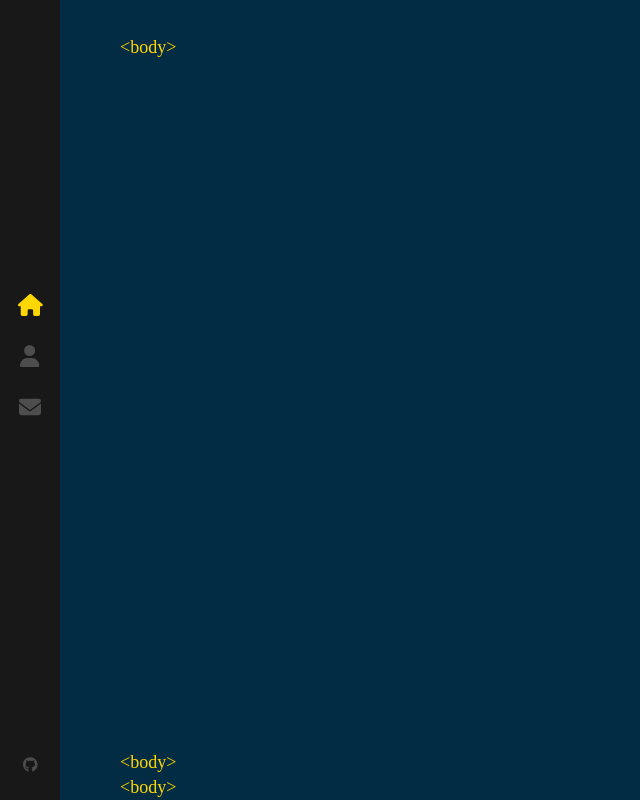
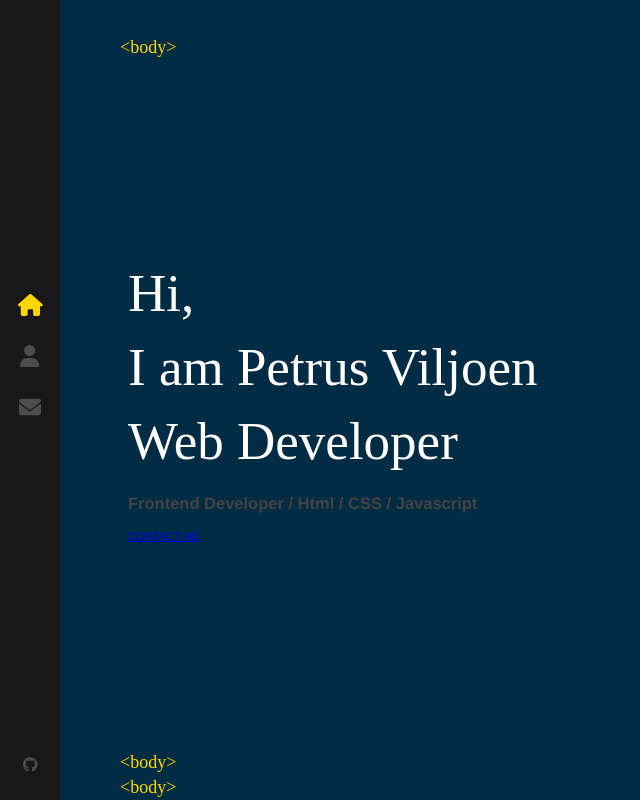
Before and after one commit to wiekusviljoen/react-share, a React (Create React App) app: page / in a window 1280 px wide. Shown: the whole page, without its empty margins (0-640 px from the left). Built offline with nearby package versions, Linux system fonts and the light colour scheme.

Commit message:
commit on master

```diff
--- a/src/components/Home/index.js
+++ b/src/components/Home/index.js
@@ -1,10 +1,19 @@
+import { Link } from 'react-router-dom'
+import './index.scss'
+
 const Home = () => {
   return (
     <div className="container home-page">
       <div className="text-zone">
         <h1>
-          Hi, <br /> I am
+          Hi, <br /> I am Petrus Viljoen
+          <br />
+          Web Developer
         </h1>
+        <h2>Frontend Developer / Html / CSS / Javascript</h2>
+        <Link to="/contact" className="flat-button">
+          CONTACT ME
+        </Link>
       </div>
     </div>
   )
--- a/src/components/Home/index.scss
+++ b/src/components/Home/index.scss
@@ -0,0 +1,44 @@
+.home-page {
+    .text-zone {
+        position: absolute;
+        left: 10%;
+        top: 50%;
+        transform: translateY(-50%);
+        width: 40%;
+        max-height: 90%;
+
+    }
+
+    h1{
+        color: #fff;
+        font-size: 53px;
+        margin: 0;
+        font-family: 'Coolvetica';
+        font-weight: 400;
+
+        &::before {
+
+            font-family: 'La Belle Aurore';
+            color: #ffd700;
+            font-size: 18px;
+            position: absolute;
+            margin-top: -40px;
+            left: 15px;
+            opacity: 0.6;
+
+        }
+
+        &::after {
+
+            font-family: 'La Belle Aurore';
+            color: #ffd700;
+            font-size: 18px;
+            position: absolute;
+            margin-top: 18px;
+            margin-left: 20px;
+            animation: fadeIn 1s 1.7s backwards;
+            opacity: 0.6;
+        }
+
+    }
+}
```
